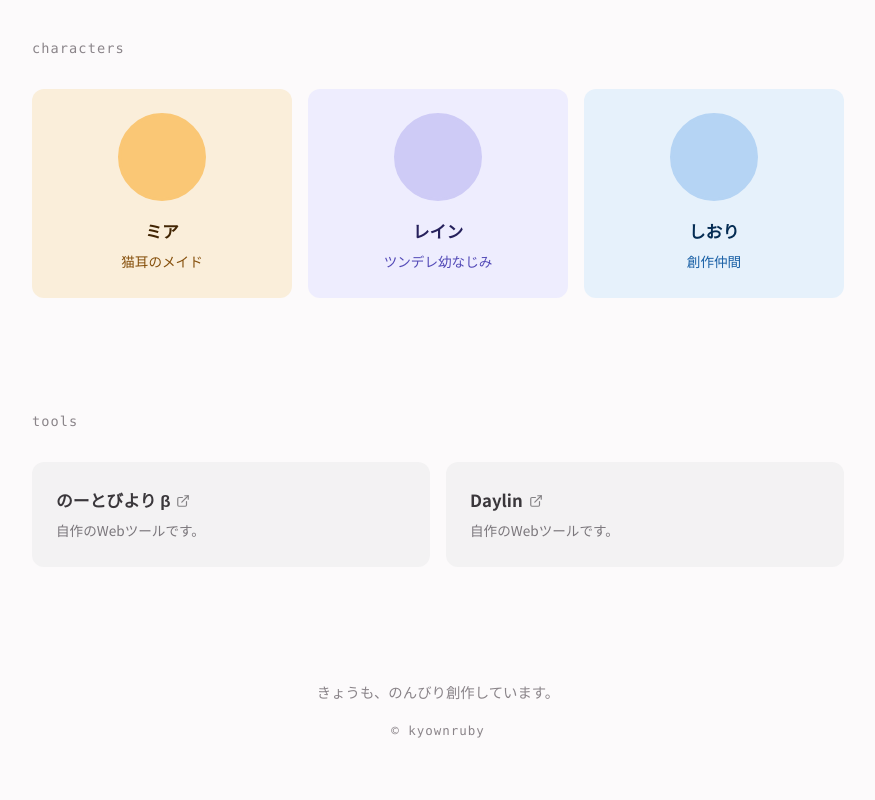
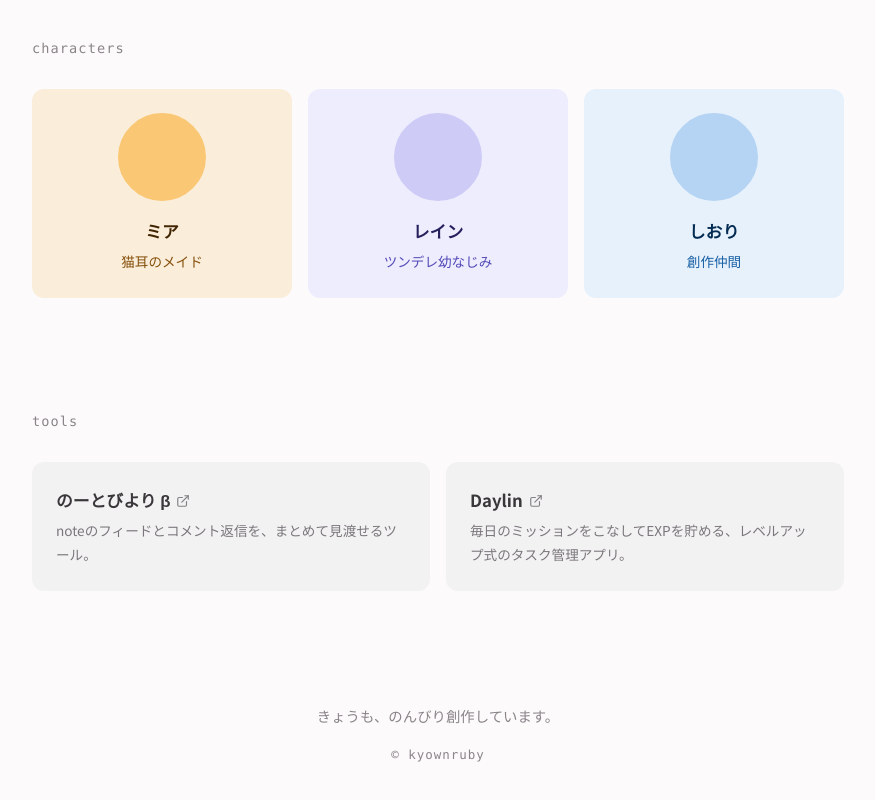
Before and after one commit to kyownruby/kyown-home, a plain HTML site: page site/index.html in a window 1280 px wide. Shown: the part 1479-2279 px from the top of the page, without its empty margins (202-1077 px from the left). Drawn offline with Linux system fonts and the light colour scheme; a web font is replaced by a local one.

Commit message:
Update tool descriptions in index.html

```diff
--- a/site/index.html
+++ b/site/index.html
@@ -126,8 +126,7 @@
               </svg>
             </h3>
             <p class="card-sub">
-              <!-- ★仮：のーとびより β の説明（1行） -->
-              自作のWebツールです。
+              noteのフィードとコメント返信を、まとめて見渡せるツール。
             </p>
           </a>
           <a class="card card-tool" href="https://kyownruby.github.io/mia-daily-mission/" target="_blank" rel="noopener noreferrer">
@@ -139,8 +138,7 @@
               </svg>
             </h3>
             <p class="card-sub">
-              <!-- ★仮：Daylin の説明（1行） -->
-              自作のWebツールです。
+              毎日のミッションをこなしてEXPを貯める、レベルアップ式のタスク管理アプリ。
             </p>
           </a>
         </div>
```
